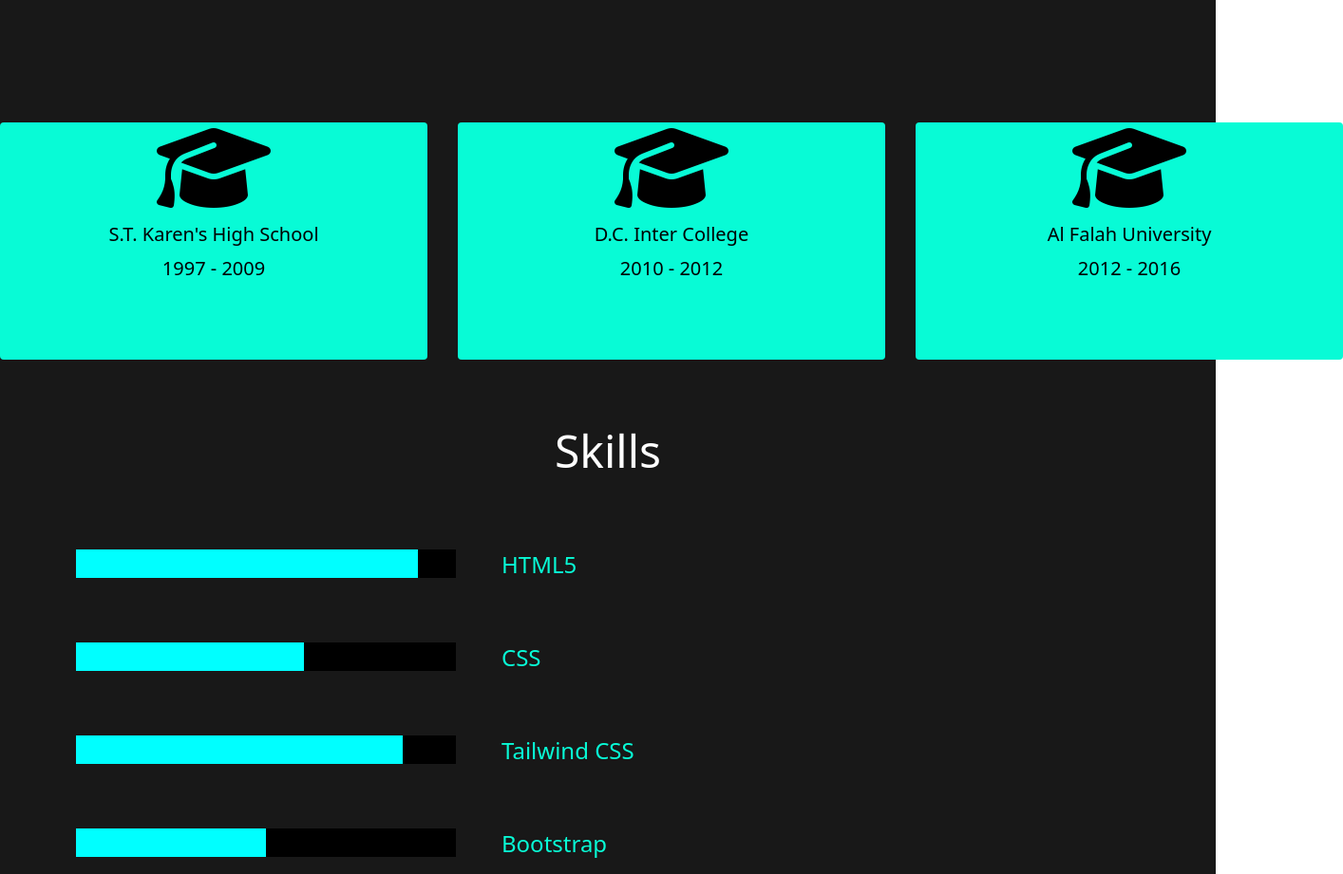
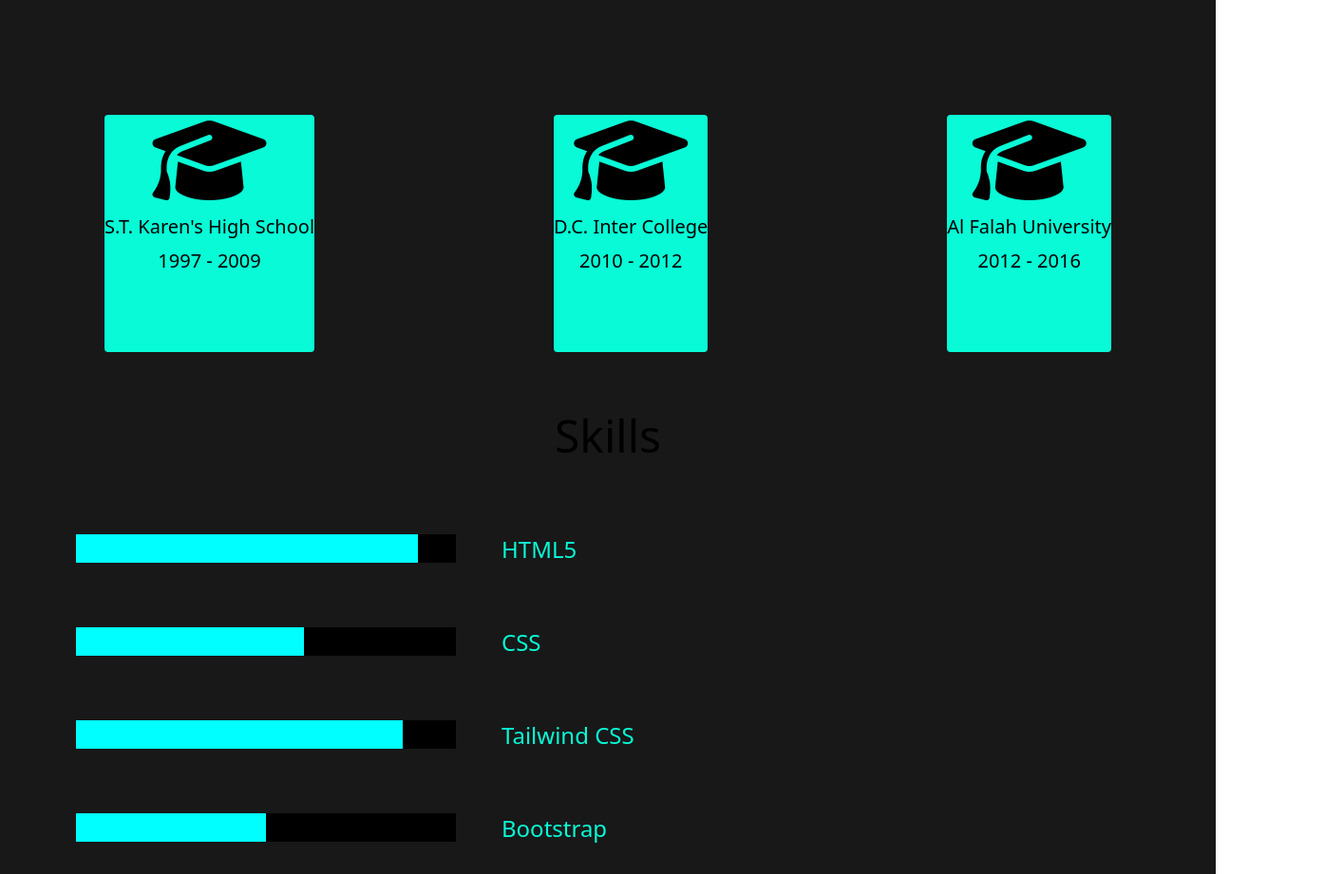
Before and after one commit to shaquibkhan/MyPortfolio, a website: page index.html in a window 1280 px wide. Shown: the part 1569-2490 px from the top of the page at 95% size, 1414 px wide, since content can reach past the window. Drawn offline with Linux system fonts and the light colour scheme.

Commit message:
modified skills section

```diff
--- a/index.html
+++ b/index.html
@@ -213,19 +213,19 @@
      <section class="bg-[#181818] w-full" id="education">
         <h1 class="text-center text-5xl text-white pt-32 hover:[#08fbd6] hover:text-[#08fbd6]">Educational Background</h1>
 
-                <div class="py-2 inline-block min-w-full mt-32">
+                <div class="mt-32">
                     <div class="flex flex-col gap-8 md:flex-row justify-around exp-cards">
-                       <div class="w-[450px] h-[250px] flex flex-col gap-2 items-center rounded exp-card bg-[#08fbd6]">
+                       <div class="max-w-[450px] h-[250px] flex flex-col gap-2 items-center rounded exp-card bg-[#08fbd6]">
                         <i class="text-8xl fa-solid fa-graduation-cap"></i>
                                 <h1 class="text-xl text-semibold">S.T. Karen's High School</h1>
                                 <p class="text-xl text-[#000]">1997 - 2009</p>
                        </div>
-                       <div class="w-[450px] h-[250px] flex flex-col gap-2 items-center rounded exp-card bg-[#08fbd6]">
+                       <div class="max-w-[450px] h-[250px] flex flex-col gap-2 items-center rounded exp-card bg-[#08fbd6]">
                         <i class="text-8xl fa-solid fa-graduation-cap"></i>
                                 <h1 class="text-xl text-semibold">D.C. Inter College</h1>
                                 <p class="text-xl text-[#000]">2010 - 2012</p>
                        </div>
-                       <div class="w-[450px] h-[250px] flex flex-col gap-2 items-center rounded exp-card bg-[#08fbd6]">
+                       <div class="max-w-[450px] h-[250px] flex flex-col gap-2 items-center rounded exp-card bg-[#08fbd6]">
                         <i class="text-8xl fa-solid fa-graduation-cap"></i>
                                 <h1 class="text-xl text-semibold">Al Falah University</h1>
                                 <p class="text-xl text-[#000]">2012 - 2016</p>
@@ -235,7 +235,7 @@
     </section>
     <!-- skills -->
     <section class="bg-[#181818]" id="">
-        <h1 class="text-center text-5xl text-white pt-16 hover:[#08fbd6] hover:text-[#08fbd6]">Skills</h1>
+        <h1 class="text-center text-5xl text-max-white pt-16 hover:[#08fbd6] hover:text-[#08fbd6]">Skills</h1>
        <div class="">
         <div class="max-w-[50rem] mt-20 flex gap-12">
         <div class="" id="myProgress">
```
Also changed, not shown: dist/output.css.
